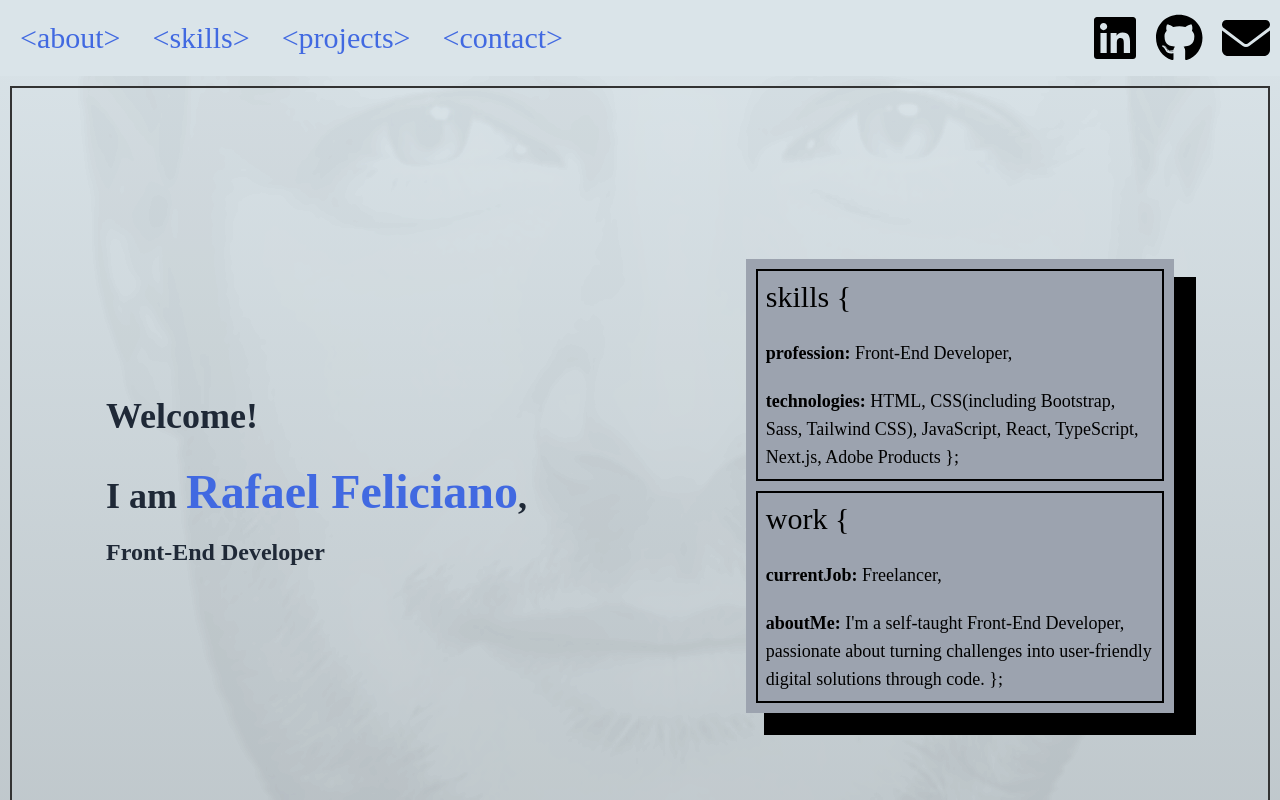
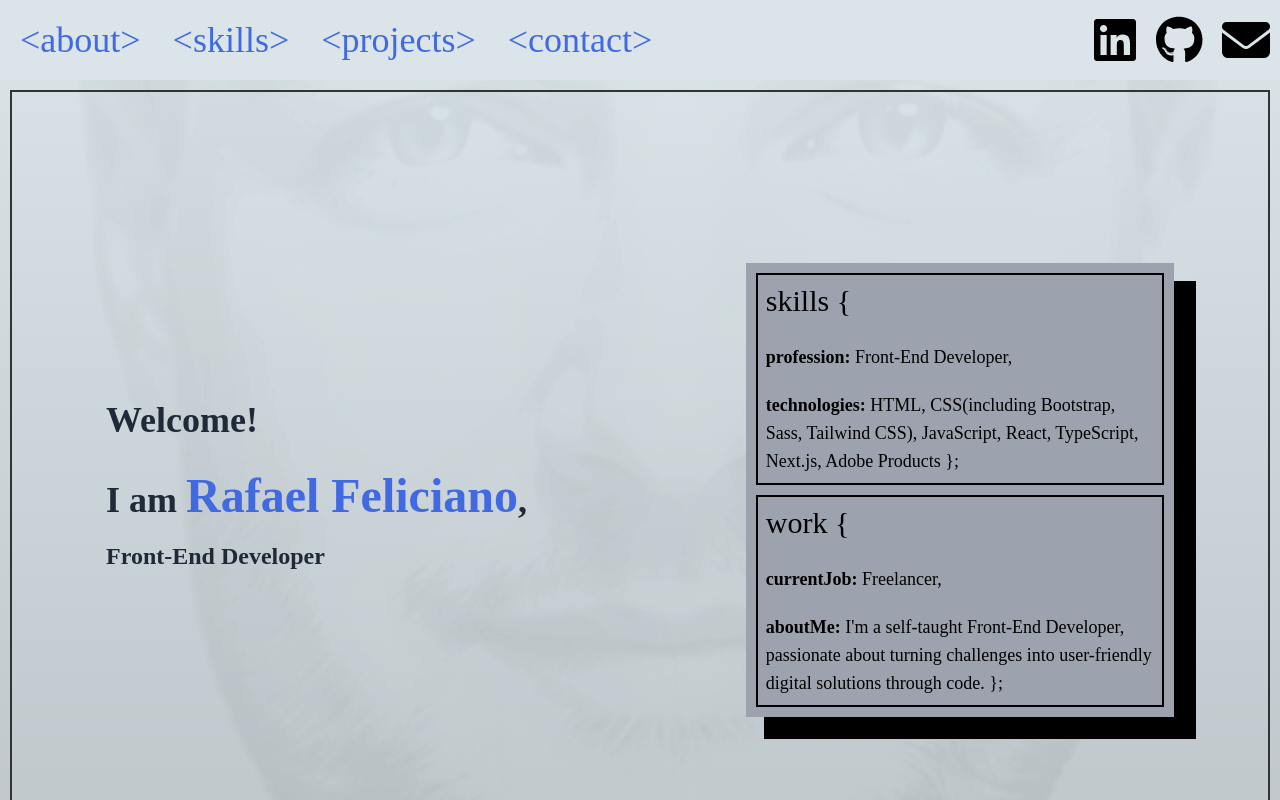
Before and after one commit to RafaelFelic/Portfolio, a React (Create React App) app: page / in a window 1280 px wide. Shown: the top 800 px of the page. Built offline with nearby package versions, Linux system fonts and the light colour scheme.

Commit message:
Hamburger menu updated

```diff
--- a/src/components/Header.jsx
+++ b/src/components/Header.jsx
@@ -1,7 +1,7 @@
-import React, { useState, useEffect, useRef } from "react";
-import { FontAwesomeIcon } from "@fortawesome/react-fontawesome";
-import { HEADER_ITEMS, SOCIAL_LINKS } from "../utils/data";
-import { scrollToSection } from "../utils/scroll";
+import React, { useState, useEffect, useRef } from 'react';
+import { FontAwesomeIcon } from '@fortawesome/react-fontawesome';
+import { HEADER_ITEMS, SOCIAL_LINKS } from '../utils/data';
+import { scrollToSection } from '../utils/scroll';
 
 export default function Header() {
   const [isMenuOpen, setIsMenuOpen] = useState(false);
@@ -14,9 +14,9 @@ export default function Header() {
       }
     }
 
-    document.addEventListener("mousedown", handleClickOutside);
+    document.addEventListener('mousedown', handleClickOutside);
     return () => {
-      document.removeEventListener("mousedown", handleClickOutside);
+      document.removeEventListener('mousedown', handleClickOutside);
     };
   }, [menuRef]);
 
@@ -43,7 +43,7 @@ export default function Header() {
         {/* Navigation Menu */}
         <nav
           className={`${
-            isMenuOpen ? "block" : "hidden"
+            isMenuOpen ? 'block' : 'hidden'
           } md:flex justify-center flex-grow bg-[#DAE4E9] absolute md:relative top-full left-0 md:bg-transparent z-10`}
         >
           <ul className="flex flex-col md:flex-row w-full h-full m-1">
@@ -55,8 +55,8 @@ export default function Header() {
                     hover:shadow-[5px_5px_0px_2px_#000]
                     md:hover:shadow-[10px_10px_0px_2px_#000]
                     hover:rounded-md
-                    my-0.5 mx-2 md:m-2 p-1 md:p-2 text-left md:text-center
-                   text-2xl lg:text-3xl"
+                    m-4 md:m-2 p-1 md:p-2 text-left md:text-center
+                    text-2xl lg:text-3xl xl:text-4xl"
                   onClick={() => {
                     scrollToSection(item.id);
                     setIsMenuOpen(false);
```
